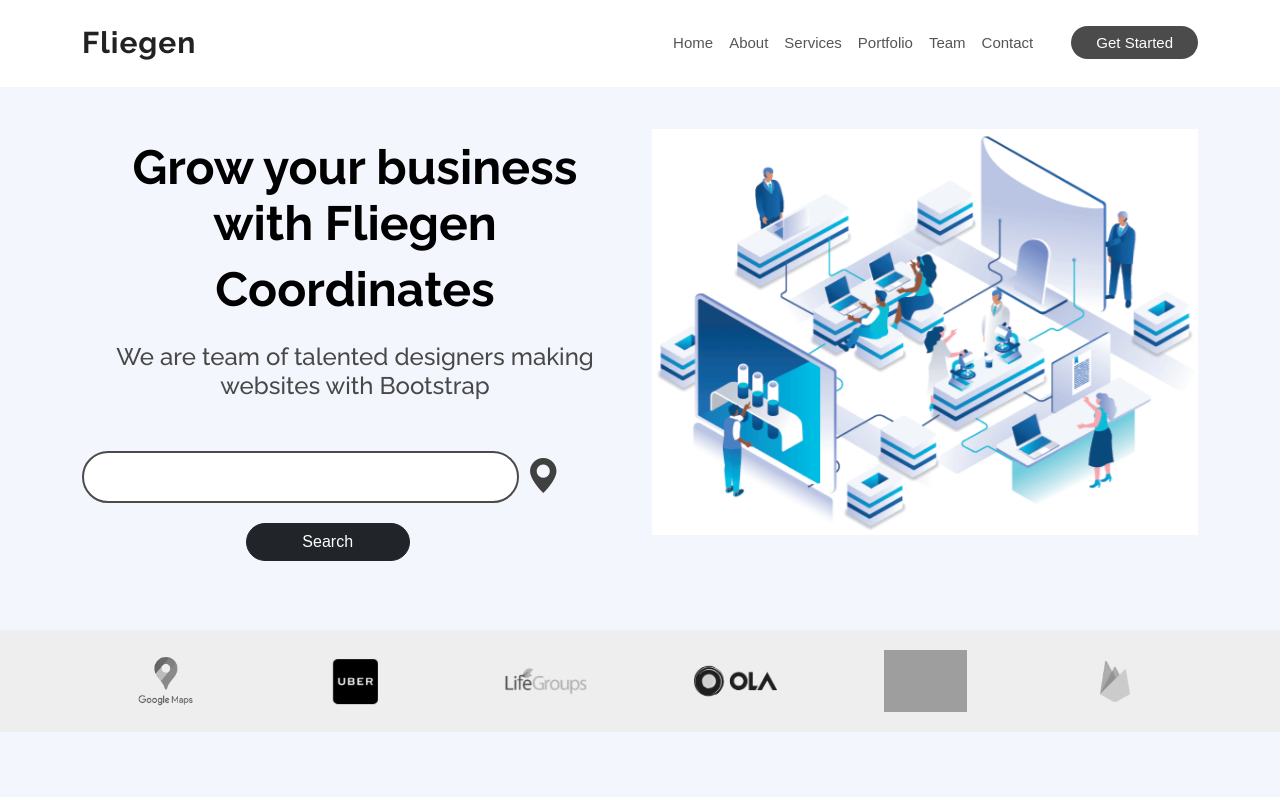
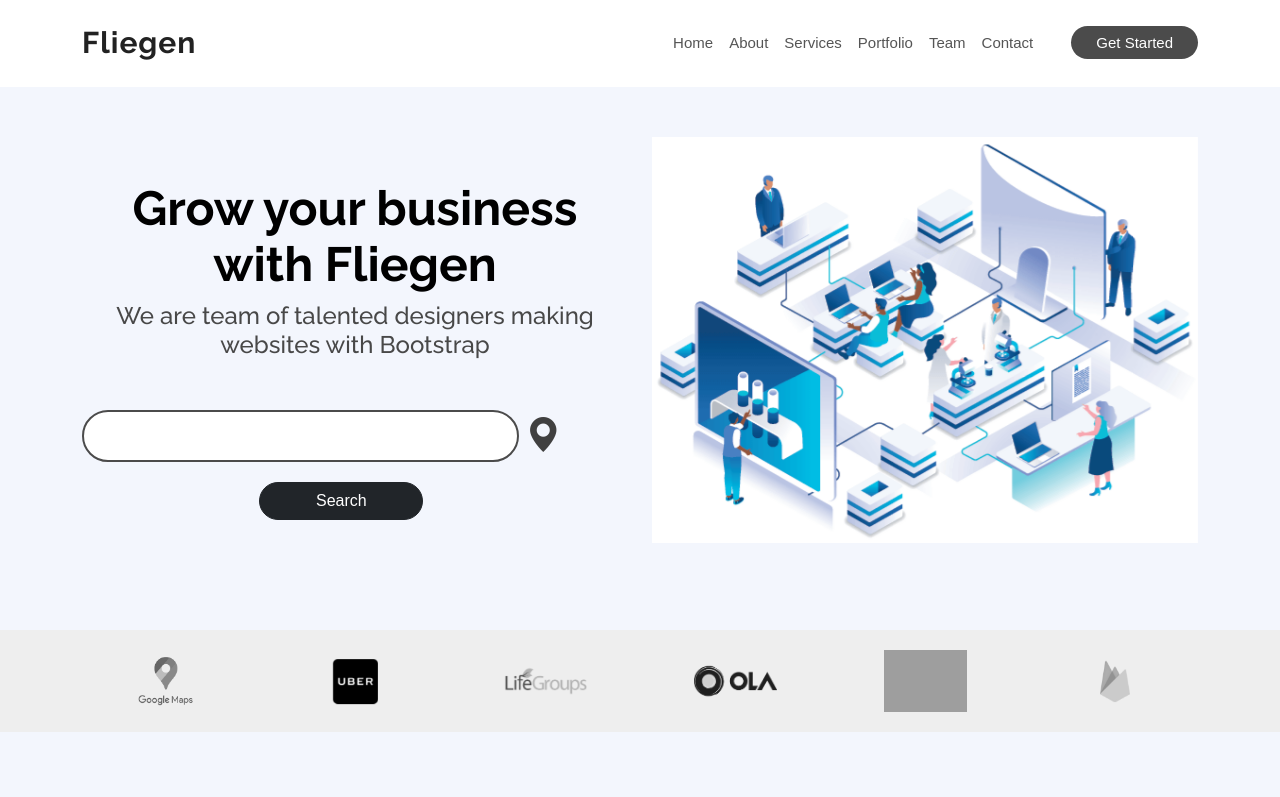
Before and after one commit to sangmesh04/tourist, a React (Create React App) app: page / in a window 1280 px wide. Shown: the top 797 px of the page. Built offline with nearby package versions, Linux system fonts and the light colour scheme; grey boxes are pictures that could not be loaded.

Commit message:
responsive issue of weather card solved

```diff
--- a/src/Home.js
+++ b/src/Home.js
@@ -21,6 +21,13 @@ import React, { useState } from 'react';
 import { Link } from 'react-router-dom';
 
 const Home = () => {
+  const [Location,setLocation] = useState('');
+
+  function handleSubmit(e){
+    e.preventDefault();
+    const locationData = {Location, lat, lng};
+    console.log(locationData);
+  }
     const MobileToggle = () => {
       var mobileTogggle = document.getElementById("mobileTogl");
       var navbar = document.getElementById("navbar");
@@ -152,15 +159,18 @@ const [faqs,Addfaq] = useState([
       <div className="row">
         <div className="col-lg-6 pt-5 pt-lg-0 order-2 order-lg-1 d-flex flex-column justify-content-center">
           <h1 data-aos="fade-up">Grow your business with Fliegen</h1>
-          <h1>Coordinates</h1>
+          {/* <h1>Coordinates</h1>
       <p>{status}</p>
       {lat && <p>Latitude: {lat}</p>}
-      {lng && <p>Longitude: {lng}</p>}
+      {lng && <p>Longitude: {lng}</p>} */}
           <h2 data-aos="fade-up" data-aos-delay="400">We are team of talented designers making websites with Bootstrap</h2>
+          <form onSubmit={handleSubmit}>
           <div data-aos="fade-up" className='input-group' data-aos-delay="800">
-            <input type="text" id="autocomplete" className="btn-get-started scrollto" onClick={HideNavbar} /><i onClick={getLocation} className="bi bi-geo-alt-fill"></i>
+            <input type="text" id="autocomplete" onChange={(e) => setLocation(e.target.value)} className="btn-get-started scrollto" onClick={HideNavbar} />
+            <i onClick={getLocation} className="bi bi-geo-alt-fill"></i>
           </div>
-          <button type="button" id="homeSearchBtn" className="btn btn-dark">Search</button>
+          <button type="submit" id="homeSearchBtn" className="btn btn-dark">Search</button>
+          </form>
         </div>
         <div id="details">
 
--- a/src/index.css
+++ b/src/index.css
@@ -732,6 +732,12 @@ code {
 	}
 }
  @media screen and (max-width: 520px) {
+	 .info-side{
+		 width: 350px !important;
+	 }
+	 .week-list{
+		 margin: 10px !important;
+	 }
 	 #skeletonPart{
 		 width: 311px !important;
 		 margin: auto 0 10px 10px !important;
@@ -846,7 +852,7 @@ code {
 
 #homeSearchBtn{
 	width: 30%;
-	margin-left: 30%;
+	margin-left: -5%;
 	margin-top: 20px;
 	border-radius: 30px;
 }
```
